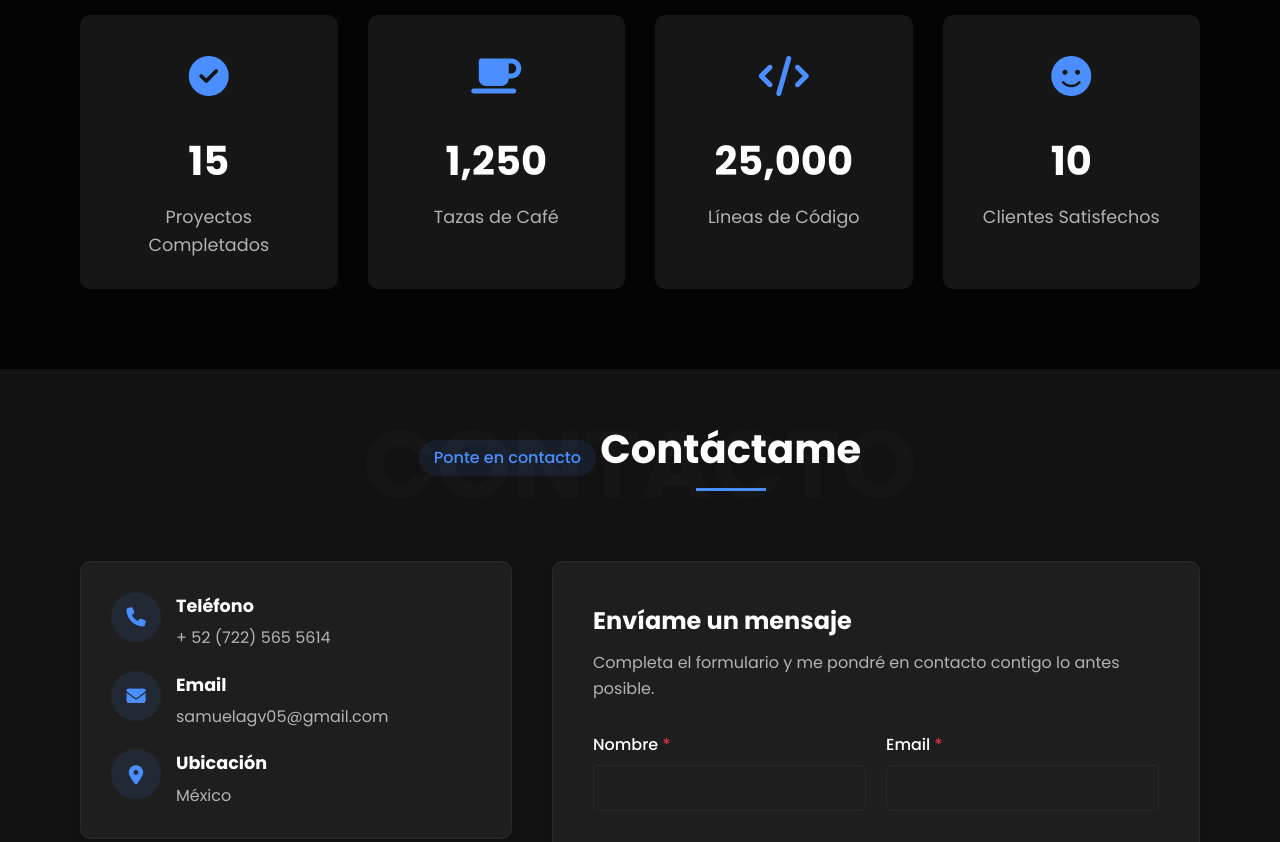
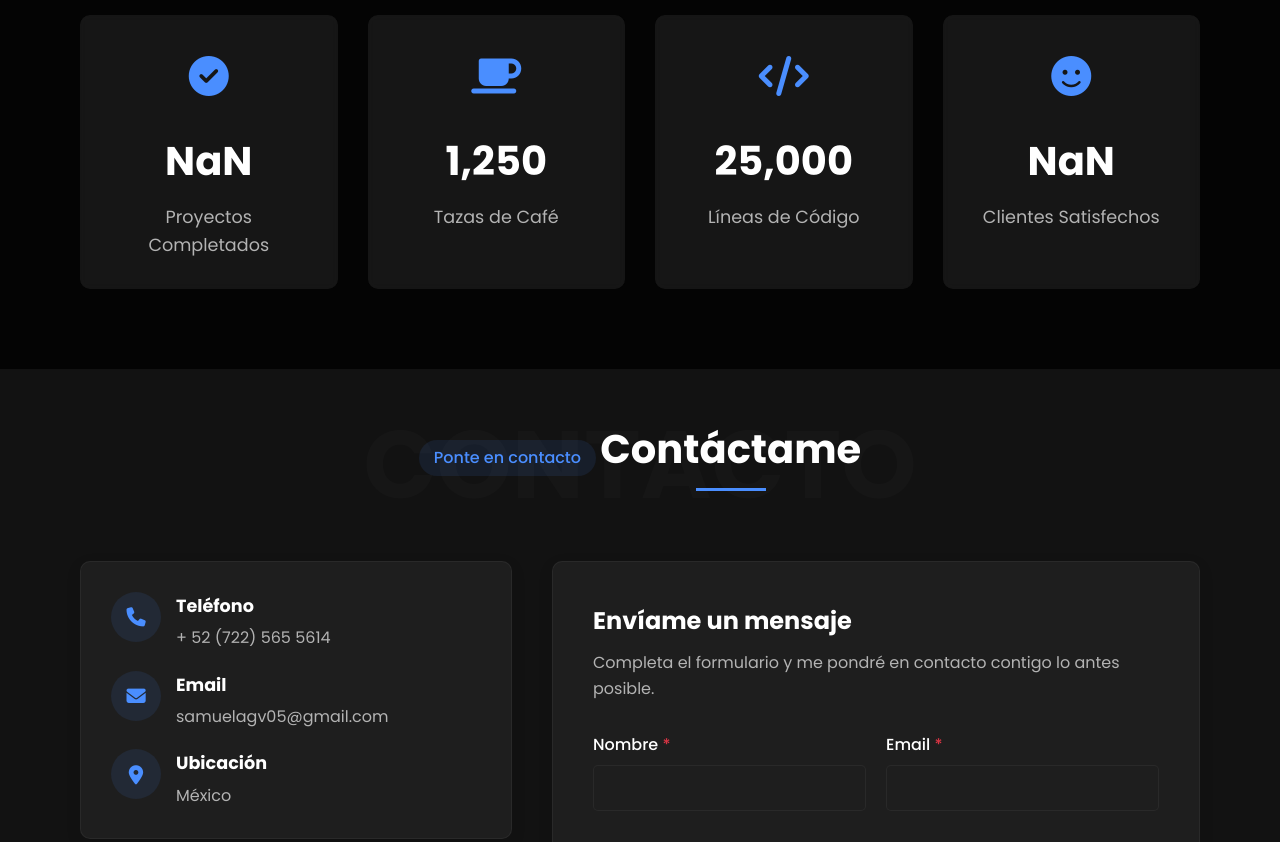
Before and after one commit to SamuAGV/Portafolio, a plain HTML site: page index.html in a window 1280 px wide. Shown: the part 5220-6062 px from the top of the page. Drawn offline with nearby package versions, Linux system fonts and the light colour scheme; animation ran at ten frames a second.

Commit message:
Correccion index.html

```diff
--- a/index.html
+++ b/index.html
@@ -708,7 +708,7 @@
                         <div class="stat-icon">
                             <i class="fas fa-check-circle" aria-hidden="true"></i>
                         </div>
-                        <div class="stat-number" data-count="15">0</div>
+                        <div class="stat-number" data-count="+ 25">0</div>
                         <div class="stat-text">Proyectos Completados</div>
                     </div>
 
@@ -732,7 +732,7 @@
                         <div class="stat-icon">
                             <i class="fas fa-smile" aria-hidden="true"></i>
                         </div>
-                        <div class="stat-number" data-count="10">0</div>
+                        <div class="stat-number" data-count="+ 30">0</div>
                         <div class="stat-text">Clientes Satisfechos</div>
                     </div>
                 </div>
@@ -844,7 +844,7 @@
                     <a href="#" class="logo">
                         <span class="logo-text">Samuel<span class="text-primary">Garduño</span></span>
                     </a>
-                    <p>Desarrollador Web & Móvil | Especialista en Redes</p>
+                    <p>Desarrollador Web & Móvil | Freelancer</p>
                 </div>
 
                 <div class="footer-links">
```
